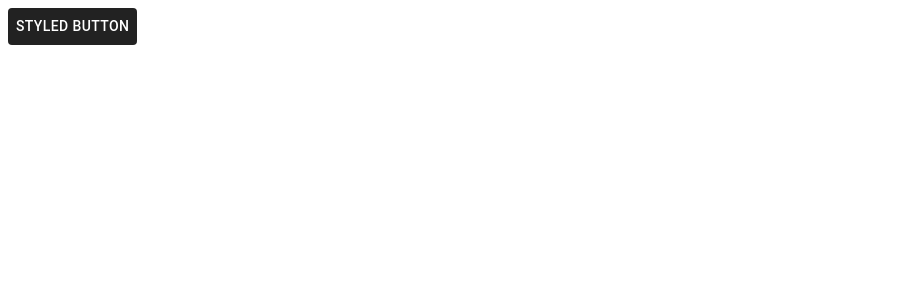
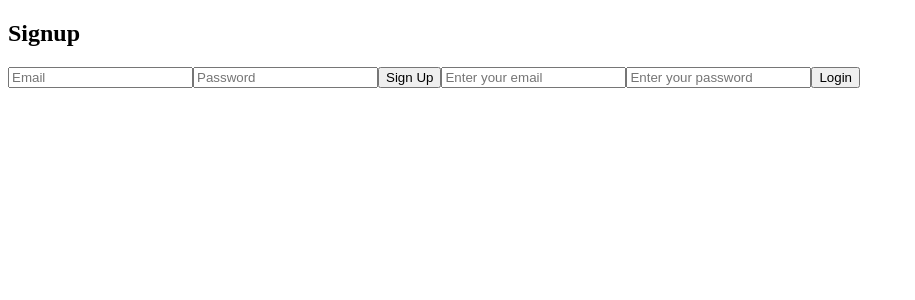
Before and after one commit to debraj137/react-ts, a React (Vite) app: page / in a window 1280 px wide. Shown: the top 300 px of the page, without its empty margins (0-915 px from the left). Built offline with nearby package versions, Linux system fonts and the light colour scheme; no server answers.

Commit message:
signup login using firebase

```diff
--- a/src/App.tsx
+++ b/src/App.tsx
@@ -1,9 +1,11 @@
 // import { useState } from 'react'
 // import { useEffect, useRef } from 'react'
 // import { useState } from 'react'
-import { Box, Button, Container, Grid, Paper, Typography } from '@mui/material';
+// import { Box, Button, Container, Grid, Paper, Typography } from '@mui/material';
 import './App.css'
-import styled from '@emotion/styled';
+import Login from './Login'
+import Signup from './Signup'
+// import styled from '@emotion/styled';
 // import List from './List';
 // import Child from './Child'
 
@@ -20,10 +22,10 @@ function App() {
   //   setEmail(e.target.value)
   // }
 
-  const MyButton = styled(Button)({
-    backgroundColor: "#222",
-    color: "white",
-  })
+  // const MyButton = styled(Button)({
+  //   backgroundColor: "#222",
+  //   color: "white",
+  // })
   return (
     <>
       {/* <Child name='debraj' age={30} />
@@ -44,7 +46,9 @@ function App() {
           </Grid>
         </Grid>
       </Box> */}
-      <MyButton>Styled Button</MyButton>
+      {/* <MyButton>Styled Button</MyButton> */}
+      <Signup/>
+      <Login/>
     </>
   )
 }
--- /dev/null
+++ b/src/Login.tsx
@@ -0,0 +1,27 @@
+import { signInWithEmailAndPassword } from "firebase/auth";
+import { useState } from "react"
+import { auth } from "./firebase";
+
+const Login = () => {
+    const [email, setEmail] = useState('');
+    const [password, setPassword] = useState('');
+
+    const handleLogin = async()=>{
+        try {
+            await signInWithEmailAndPassword(auth, email, password);
+            alert("Logged in successfully")
+        } catch (error) {
+            alert("Login failed");
+            console.log('error', error)
+        }
+    }
+    return (
+        <>
+         <input type="email" placeholder="Enter your email" value={email} onChange={e=>setEmail(e.target.value)}/>
+         <input type="password" placeholder="Enter your password" value={password} onChange={e=>setPassword(e.target.value)}/>
+         <button onClick={handleLogin}>Login</button>
+        </>
+    )
+}
+
+export default Login
--- /dev/null
+++ b/src/Signup.tsx
@@ -0,0 +1,35 @@
+import { useState } from "react";
+import { createUserWithEmailAndPassword } from "firebase/auth";
+import { auth } from "./firebase";
+
+function Signup() {
+  const [email, setEmail] = useState("");
+  const [password, setPassword] = useState("");
+
+  const handleSignup = async () => {
+    try {
+      await createUserWithEmailAndPassword(auth, email, password);
+      alert("Account created successfully");
+    } catch (error: any) {
+      alert(error.message);
+    }
+  };
+
+  return (
+    <>
+      <h2>Signup</h2>
+      <input
+        placeholder="Email"
+        onChange={(e) => setEmail(e.target.value)}
+      />
+      <input
+        type="password"
+        placeholder="Password"
+        onChange={(e) => setPassword(e.target.value)}
+      />
+      <button onClick={handleSignup}>Sign Up</button>
+    </>
+  );
+}
+
+export default Signup;
```
